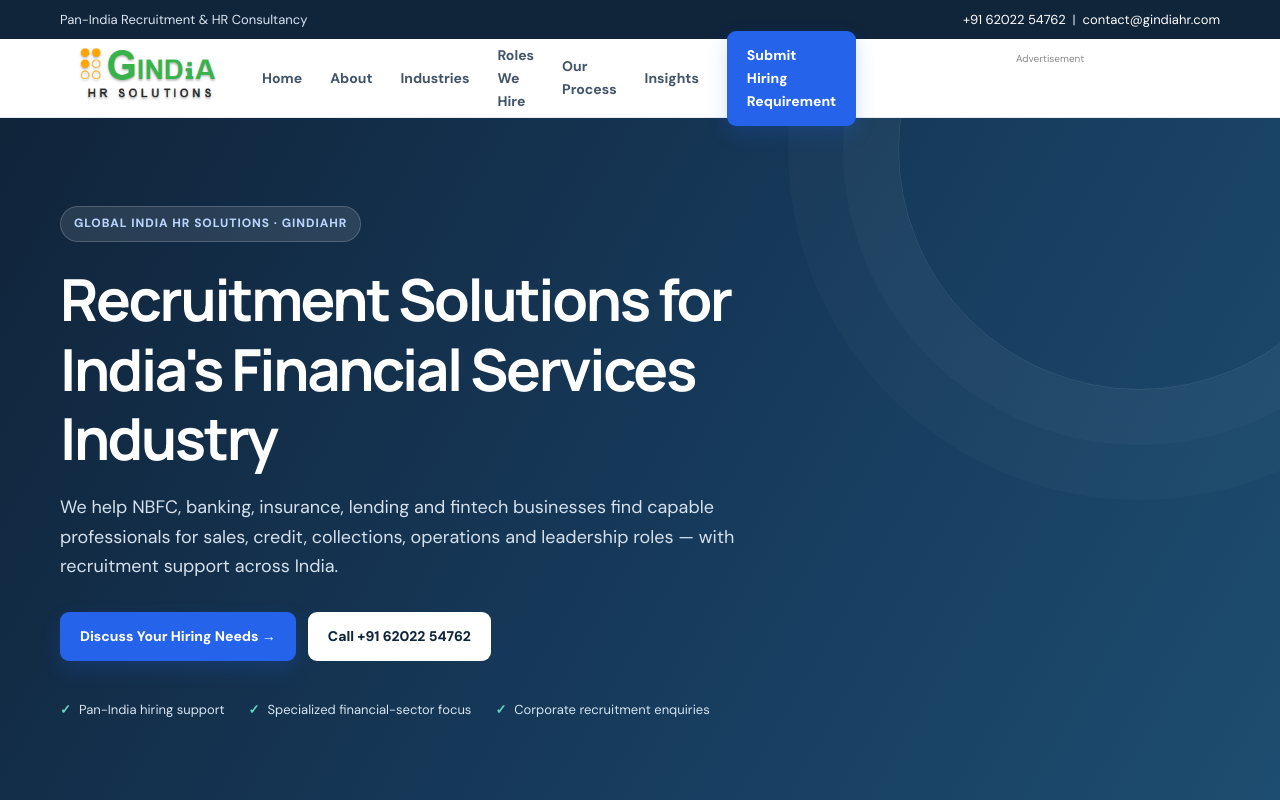
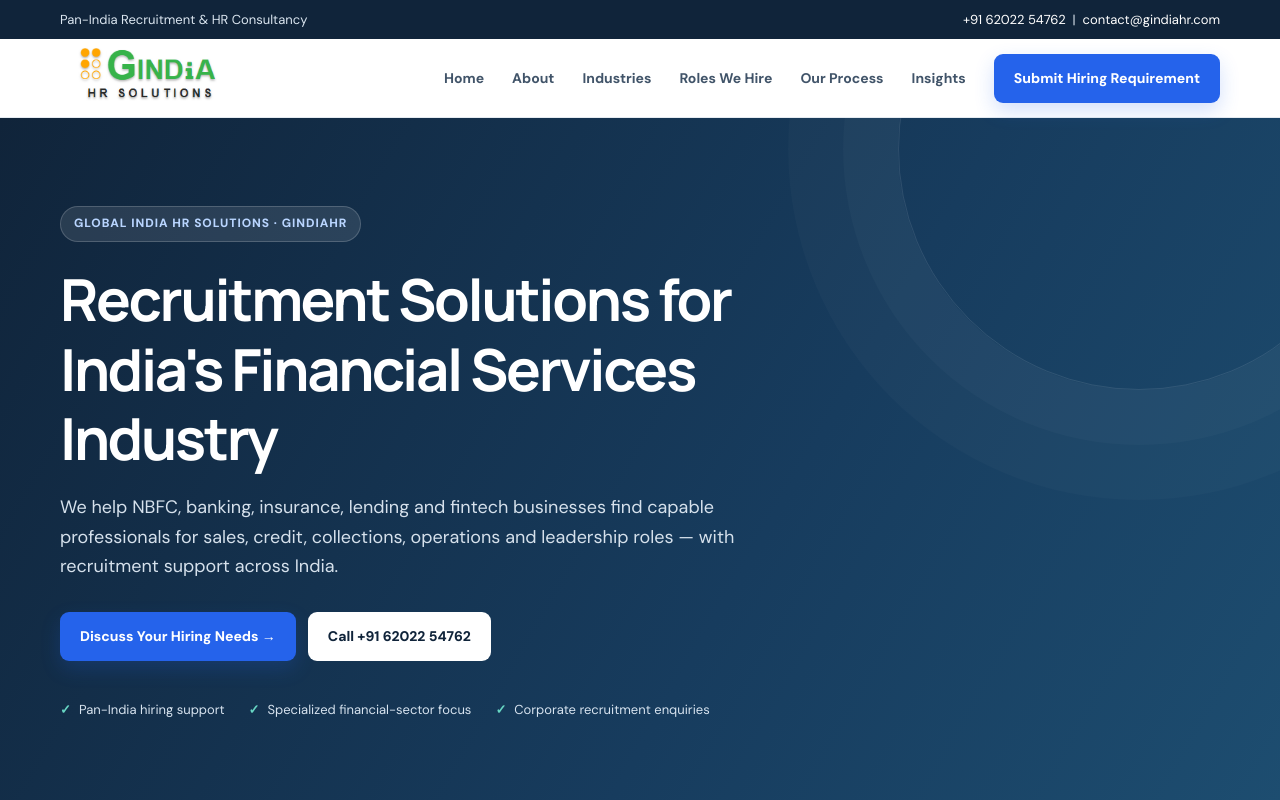
Before and after one commit to premranjanpro/gindiahr, a plain HTML site: page index.html in a window 1280 px wide. Shown: the top 800 px of the page. Drawn offline with Linux system fonts and the light colour scheme.

Commit message:
Fix homepage header by removing injected AdSense block

```diff
--- a/index.html
+++ b/index.html
@@ -131,8 +131,7 @@
       <nav class="links" aria-label="Main navigation">
         <a href="/">Home</a><a href="/about.html">About</a><a href="#sectors">Industries</a><a href="#roles">Roles We Hire</a><a href="#process">Our Process</a><a href="/blog/index.html">Insights</a><a class="btn btn-primary" href="/contact-us.html">Submit Hiring Requirement</a>
       </nav>
-<!-- PR-ADSENSE-INJECTED -->
-<div class="pr-adsense-slot pr-adsense-horizontal"><div class="pr-adsense-label">Advertisement</div><ins class="adsbygoogle" style="display:block" data-ad-client="ca-pub-5097235456767325" data-ad-slot="5119886699" data-ad-format="auto" data-full-width-responsive="true"></ins><script>(adsbygoogle = window.adsbygoogle || []).push({});</script></div>
+
     </div>
   </header>
   <main>
```
